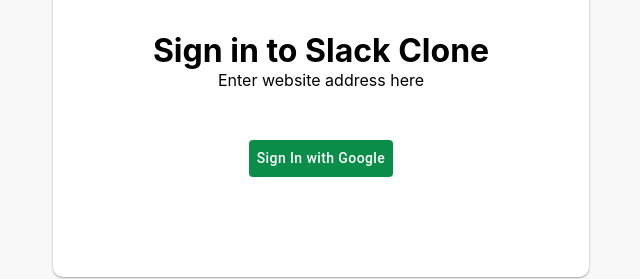
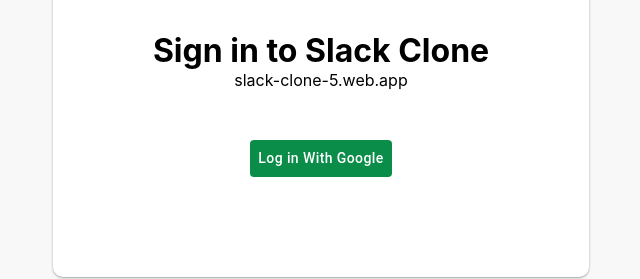
Before and after one commit to morteza20deris/slack-clone, a React (Create React App) app: page / in a window 1280 px wide. Shown: the part 368-647 px from the top of the page, without its empty margins (319-959 px from the left). Built offline with nearby package versions, Linux system fonts and the light colour scheme; no server answers.

Commit message:
+show please wait while checking if user is logged in

```diff
--- a/public/index.html
+++ b/public/index.html
@@ -24,7 +24,7 @@
       work correctly both with client-side routing and a non-root public URL.
       Learn how to configure a non-root public URL by running `npm run build`.
     -->
-    <title>React App</title>
+    <title>Slack Clone</title>
   </head>
   <body>
     <noscript>You need to enable JavaScript to run this app.</noscript>
--- a/src/Components/Header.css
+++ b/src/Components/Header.css
@@ -2,7 +2,7 @@
     display: flex;
     align-items: center;
     justify-content: space-between;
-    padding: 10px 0;
+    /* padding: 10px 0; */
     background-color: var(--slack-color);
     color: white;
 }
--- a/src/Components/Login.js
+++ b/src/Components/Login.js
@@ -1,23 +1,35 @@
-import React from "react";
+import { Button } from "@mui/material";
+import { onAuthStateChanged, signInWithPopup } from "firebase/auth";
+import React, { useState } from "react";
+import Logo from "../Assets/Logo.png";
 import "./Login.css";
-import Logo from "../Assets/Logo.png";
-import { Button } from "@mui/material";
-import { signInWithPopup } from "firebase/auth";
 
 import { Authentication, googleProvider } from "../Configs/FirebaseConfig";
+import { useEffect } from "react";
 function Login() {
+  const [loginState, setLoginState] = useState(false);
+  useEffect(() => {
+    onAuthStateChanged(Authentication, (user) => {
+      if (!user) {
+        setLoginState(true);
+      }
+    });
+  }, []);
+
   const googleSignInHandler = () => {
-    signInWithPopup(Authentication, googleProvider)
-      .then((res) => console.log(res))
-      .catch((err) => alert(err.message));
+    signInWithPopup(Authentication, googleProvider).catch((err) => {
+      alert(err.message, "using a vpn might fix this");
+    });
   };
   return (
     <div className="login">
       <div className="login__container">
         <img src={Logo} alt="Logo" />
         <h1>Sign in to Slack Clone</h1>
-        <p>Enter website address here</p>
-        <Button onClick={googleSignInHandler}>Sign In with Google</Button>
+        <p>slack-clone-5.web.app</p>
+        <Button
+          onClick={!Authentication.currentUser && googleSignInHandler}
+        >{`${loginState ? "Log in With Google" : "Please wait"}`}</Button>
       </div>
     </div>
   );
--- a/src/Components/Sidebar.css
+++ b/src/Components/Sidebar.css
@@ -3,6 +3,7 @@
     background-color: var(--slack-color);
     border-top: 1px solid #49274b;
     max-width: 260px;
+    min-width: 190px;
     flex: 0.3;
     overflow-y: scroll;
     padding-bottom: 60px;
@@ -10,7 +11,7 @@
     -ms-overflow-style: none;
     /*hide scrollbar from Firefox */
     scrollbar-width: none;
-
+    transition: 0.5s;
 }
 .sidebar::-webkit-scrollbar{
     /* Hide scrollbar for Chrome, Safari and Opera */
@@ -36,15 +37,27 @@
 }
 .sidebar__info{
     flex: 1;
+
+}
+.sidebar__siteLogo{
+    display: block;
+    margin-left: auto;
+    margin-right: auto;
+    width: 80%;
+    -webkit-filter: invert(1);
+    filter: invert(1);
 }
 .sidebar__info>h2{
+    text-align: center;
     font-size: 15px;
     font-weight: 900;
     margin-bottom: 5px;
+
 }
 .sidebar__info>h3{
     display: flex;
     align-items: center;
+    justify-content: center;
     font-size: 13px;
     font-weight: 400;
 }
--- a/src/Components/Sidebar.js
+++ b/src/Components/Sidebar.js
@@ -2,6 +2,7 @@
 import CreateIcon from "@mui/icons-material/Create";
 import ExpandMoreIcon from "@mui/icons-material/ExpandMore";
 import FiberManualRecordIcon from "@mui/icons-material/FiberManualRecord";
+import Logo from "../Assets/Logo.png";
 import { collection, onSnapshot } from "firebase/firestore";
 import React, { useEffect, useState } from "react";
 import { Authentication, db } from "../Configs/FirebaseConfig";
@@ -28,6 +29,7 @@
     <div className="sidebar">
       <div className="sidebar__header">
         <div className="sidebar__info">
+          <img className="sidebar__siteLogo" src={Logo} alt="logo" />
           <h2>Slack Clone</h2>
           <h3>
             <FiberManualRecordIcon className="username__icon" />
```
